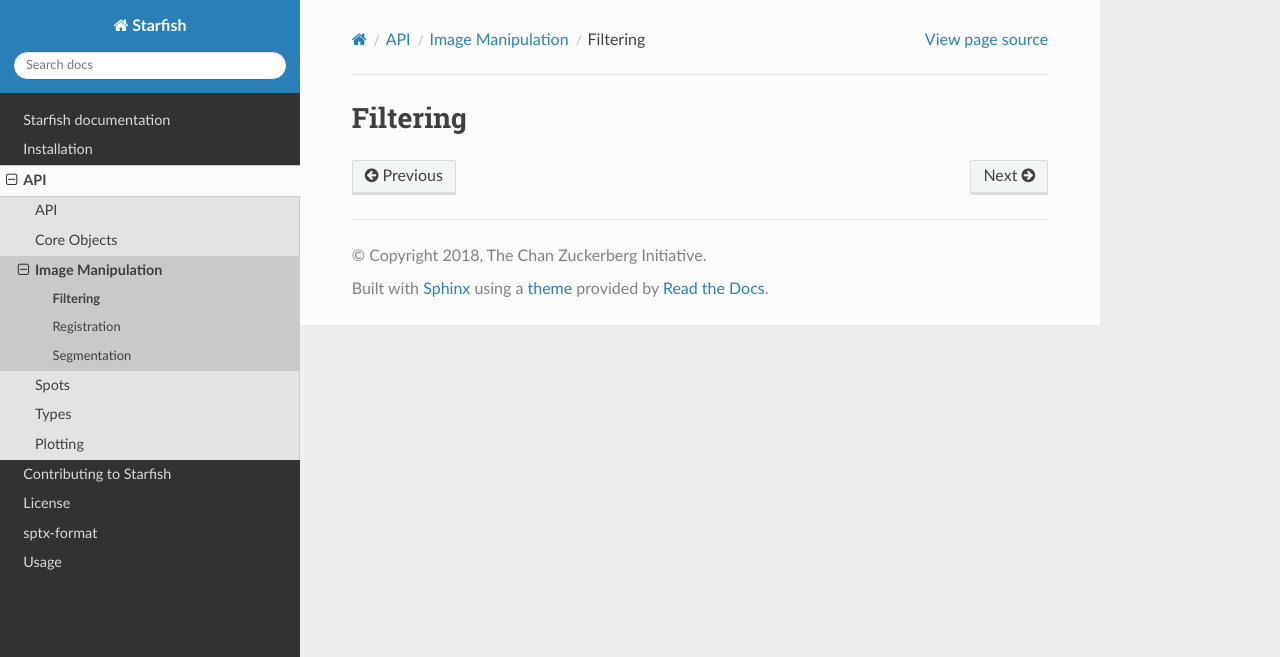
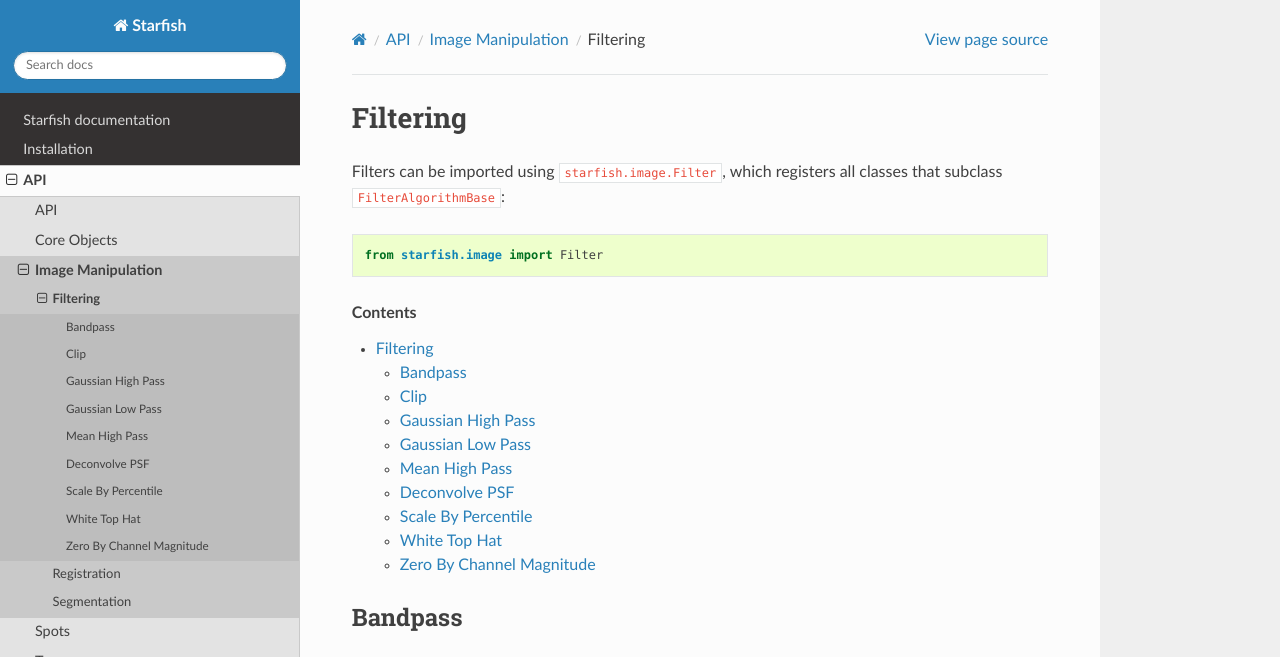
Before and after one commit to spacetx/starfish, a Sphinx documentation site: the page built from docs/source/API/image/filtering/filtering.rst, in a window 1280 px wide and 1400 px high. Shown: the top 657 px of the window. Built offline with Sphinx 7.4.7 and the Read the Docs theme 2.0.0, drawn with Linux system fonts in a browser that asks for light colours; pages that are not in the unit, such as notebooks, are missing from menus; some of the changed text lies outside the part shown; grey boxes are pictures that could not be loaded.

Commit message:
DOC: link image classes to docs (#570)

```diff
--- a/docs/source/API/image/filtering/filtering.rst
+++ b/docs/source/API/image/filtering/filtering.rst
@@ -2,3 +2,67 @@
 
 Filtering
 =========
+
+Filters can be imported using ``starfish.image.Filter``, which registers all classes that subclass
+``FilterAlgorithmBase``:
+
+.. code-block:: python
+
+    from starfish.image import Filter
+
+.. contents::
+
+
+Bandpass
+--------
+
+.. autoclass:: starfish.image.Filter.Bandpass
+   :members:
+
+Clip
+----
+
+.. autoclass:: starfish.image.Filter.Clip
+    :members:
+
+Gaussian High Pass
+------------------
+
+.. autoclass:: starfish.image.Filter.GaussianHighPass
+    :members:
+
+Gaussian Low Pass
+-----------------
+
+.. autoclass:: starfish.image.Filter.GaussianLowPass
+    :members:
+
+Mean High Pass
+--------------
+
+.. autoclass:: starfish.image.Filter.MeanHighPass
+    :members:
+
+Deconvolve PSF
+--------------
+
+.. autoclass:: starfish.image.Filter.DeconvolvePSF
+    :members:
+
+Scale By Percentile
+-------------------
+
+.. autoclass:: starfish.image.Filter.ScaleByPercentile
+    :members:
+
+White Top Hat
+-------------
+
+.. autoclass:: starfish.image.Filter.WhiteTophat
+    :members:
+
+Zero By Channel Magnitude
+-------------------------
+
+.. autoclass:: starfish.image.Filter.ZeroByChannelMagnitude
+    :members:
```
Also changed, not shown: docs/source/API/image/registration/registration.rst (+16 -0 lines), docs/source/API/image/segmentation/segmentation.rst (+16 -0 lines), 1 other file.
